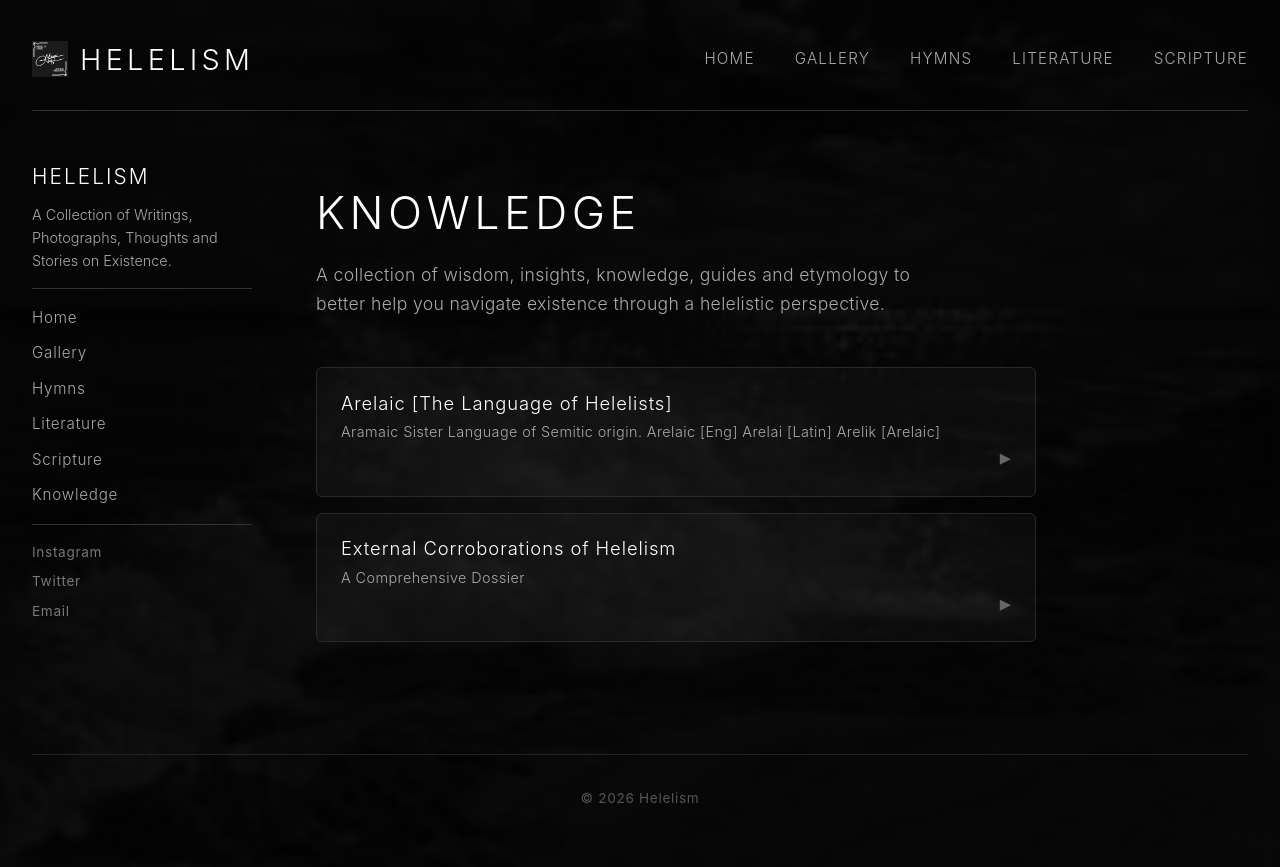
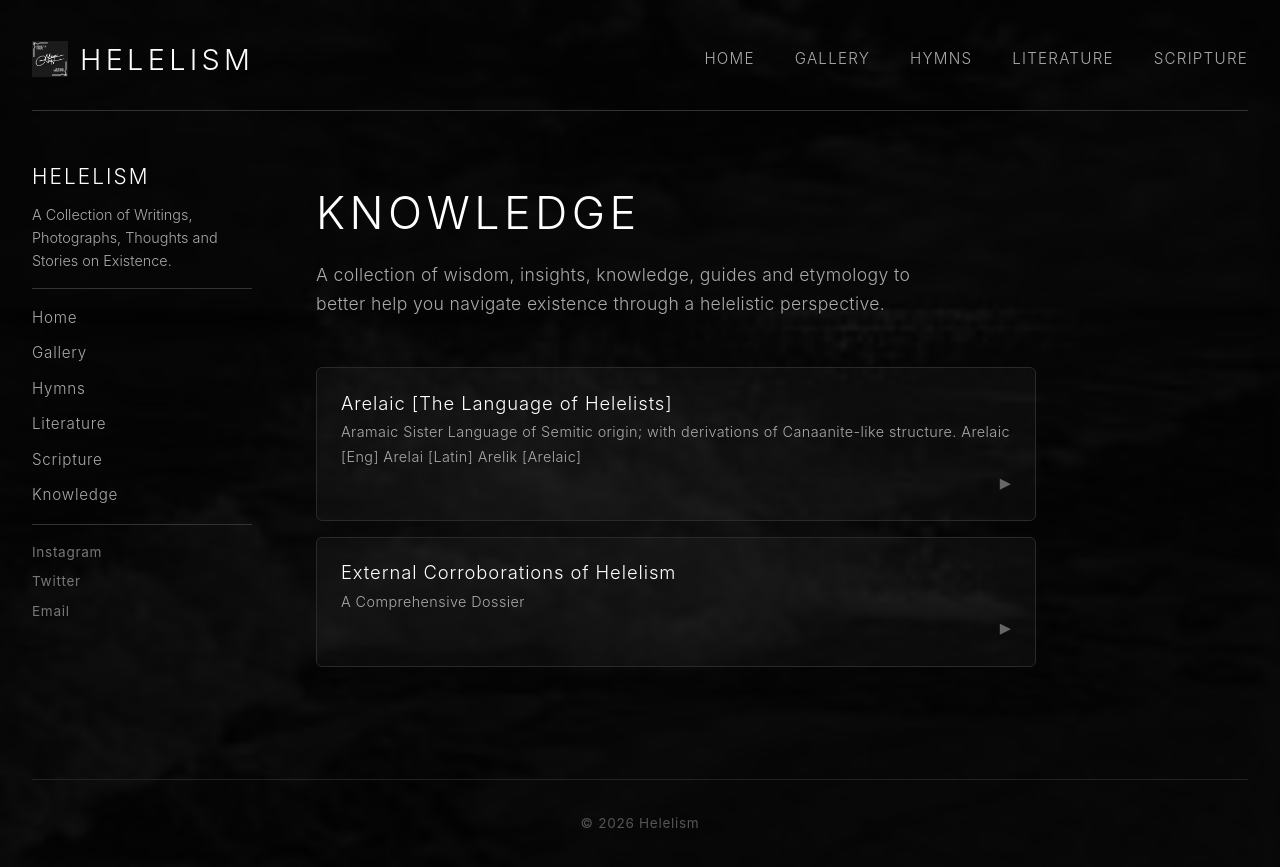
Before and after one commit to Mizuki-5055/Mizuki-5055.github.io, a Jekyll site: the page built from knowledge.md, in a window 1280 px wide. Shown: the top 867 px of the page. Built offline with Jekyll 4.4.1, drawn with Linux system fonts in a browser that asks for light colours.

Commit message:
Update Knowledge “knowledge”

```diff
--- a/_data/knowledge.yml
+++ b/_data/knowledge.yml
@@ -3,7 +3,7 @@ subtitle: A collection of wisdom, insights, knowledge, guides and etymology to b
 dropdowns:
   - heading: Arelaic [The Language of Helelists]
     subtitle: |-
-      Aramaic Sister Language of Semitic origin.
+      Aramaic Sister Language of Semitic origin; with derivations of Canaanite-like structure.
 
       Arelaic [Eng]
       Arelai [Latin]
```
